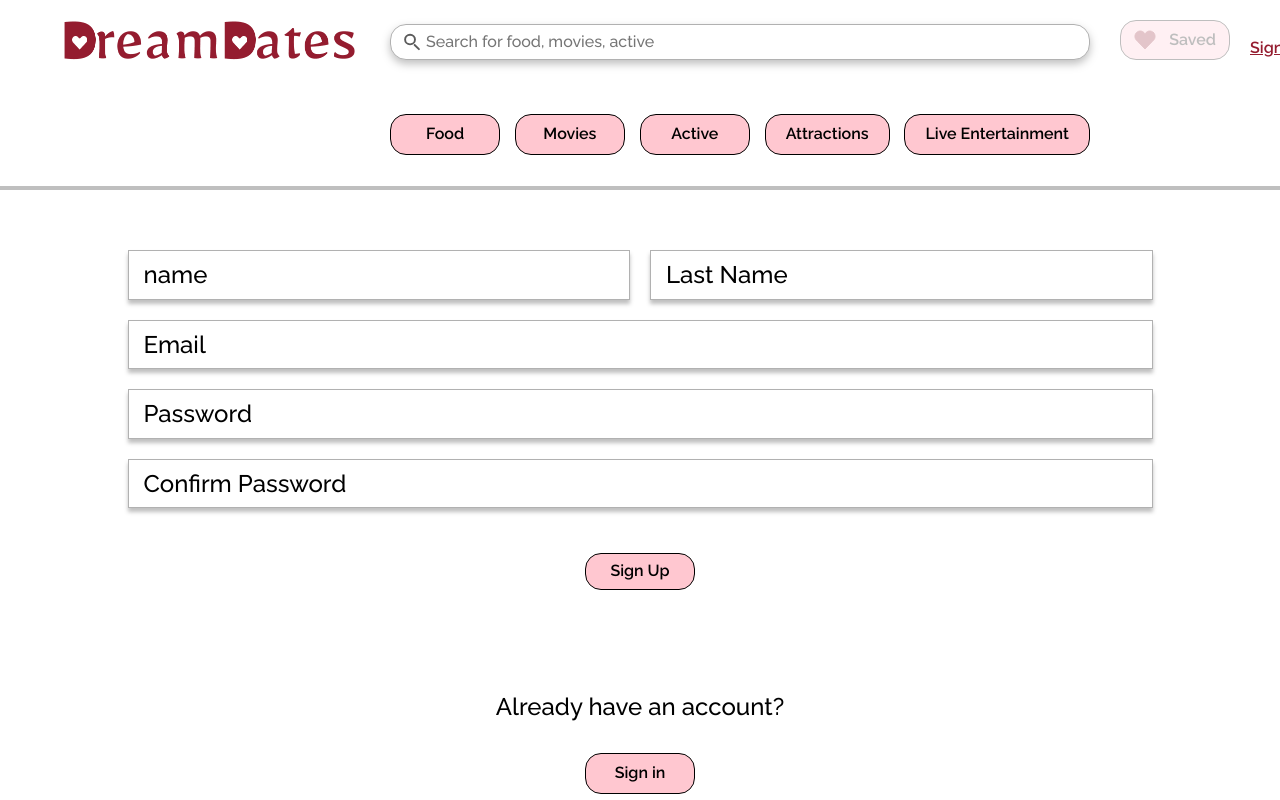
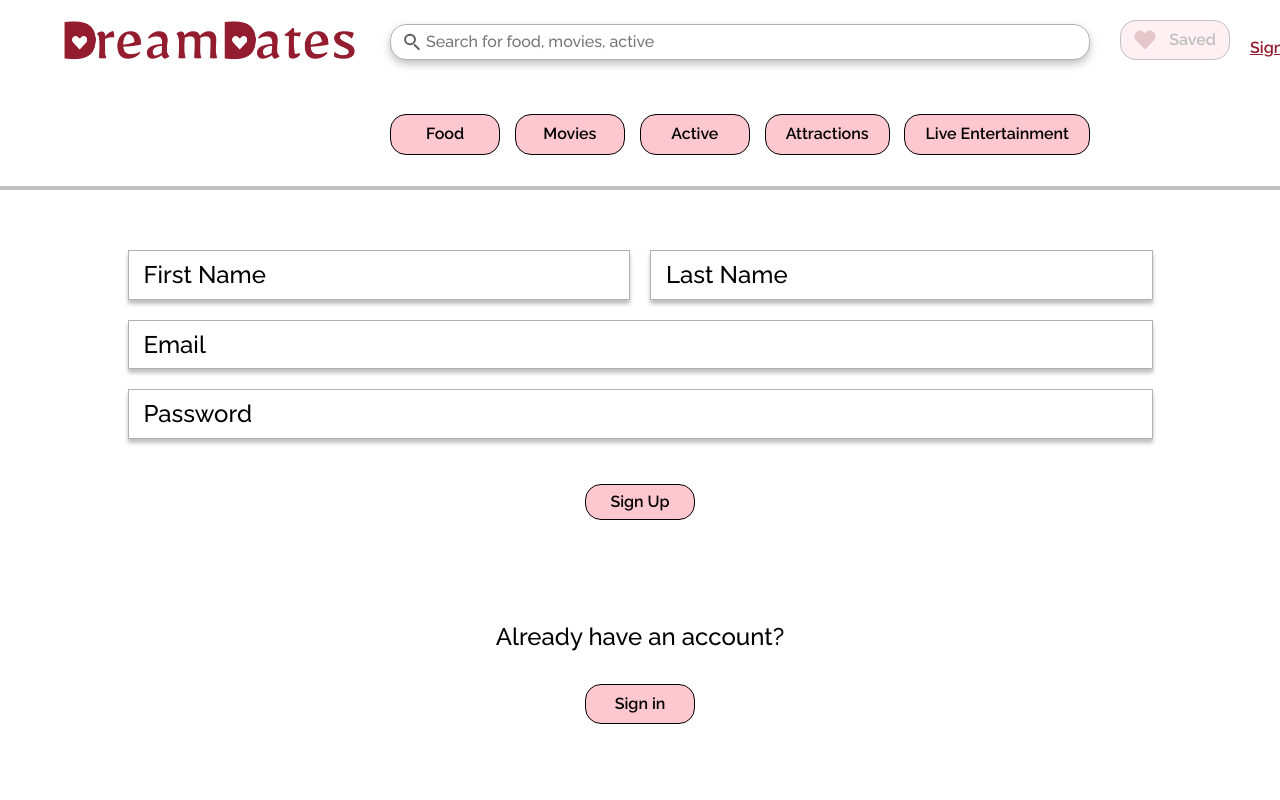
Before and after one commit to Dream-Dates/DreamDatesFrontEnd, a React (Create React App) app: page /signup in a window 1280 px wide. Built offline with nearby package versions, Linux system fonts and the light colour scheme; a web font is replaced by a local one.

Commit message:
added right route

```diff
--- a/src/pages/SignIn.js
+++ b/src/pages/SignIn.js
@@ -24,7 +24,7 @@ function SignIn({setToken}) {
 const signInUser = async (e) =>{
     e.preventDefault();
 
-            const response = await fetch("http://localhost:4000/login", {
+            const response = await fetch("https://dream-dates.herokuapp.com/login", {
               method: "POST",
               headers: { "Content-Type": "application/json" },
               body: JSON.stringify({
--- a/src/pages/SignUp.js
+++ b/src/pages/SignUp.js
@@ -25,7 +25,7 @@ function SignUp() {
  const createUser = async (e) =>{
     e.preventDefault();
 
-    const response = await fetch("http://localhost:4000/register", {
+    const response = await fetch("https://dream-dates.herokuapp.com/register", {
           method: "POST",
           headers: { "Content-Type": "application/json" },
           body: JSON.stringify({
@@ -61,7 +61,7 @@ function SignUp() {
                         type="text"
                         id="name"
                         name="name"
-                        placeholder="name"
+                        placeholder="First Name"
                         required
                         value={signUp.name}
                     />
@@ -97,7 +97,7 @@ function SignUp() {
                     value={signUp.password}
                 />
                 <label className="sr-only" htmlFor="password2">Retype-Password</label>
-                <input
+                {/* <input
                     type="password"
                     id="password2"
                     name="password2"
@@ -105,7 +105,7 @@ function SignUp() {
                     required
                     onChange={(e) => handleChange(e)}
                     value={signUp.retypePasswrod}
-                />
+                /> */}
                  <h3 className="errormessage">{mistakeMessage}</h3>
                 <div className="formButtonContainer">
                     <button className="pinkButton">Sign Up</button>
```
